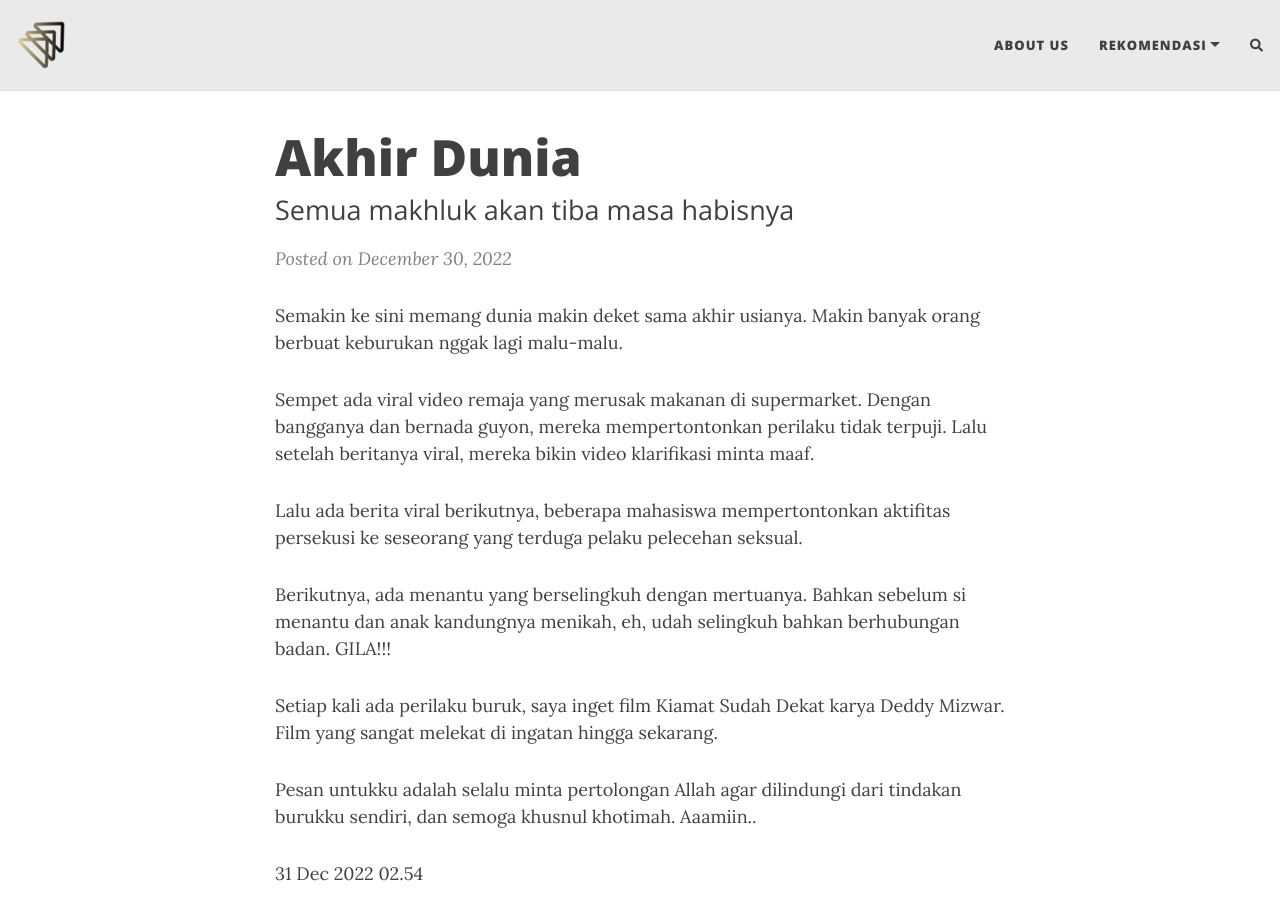
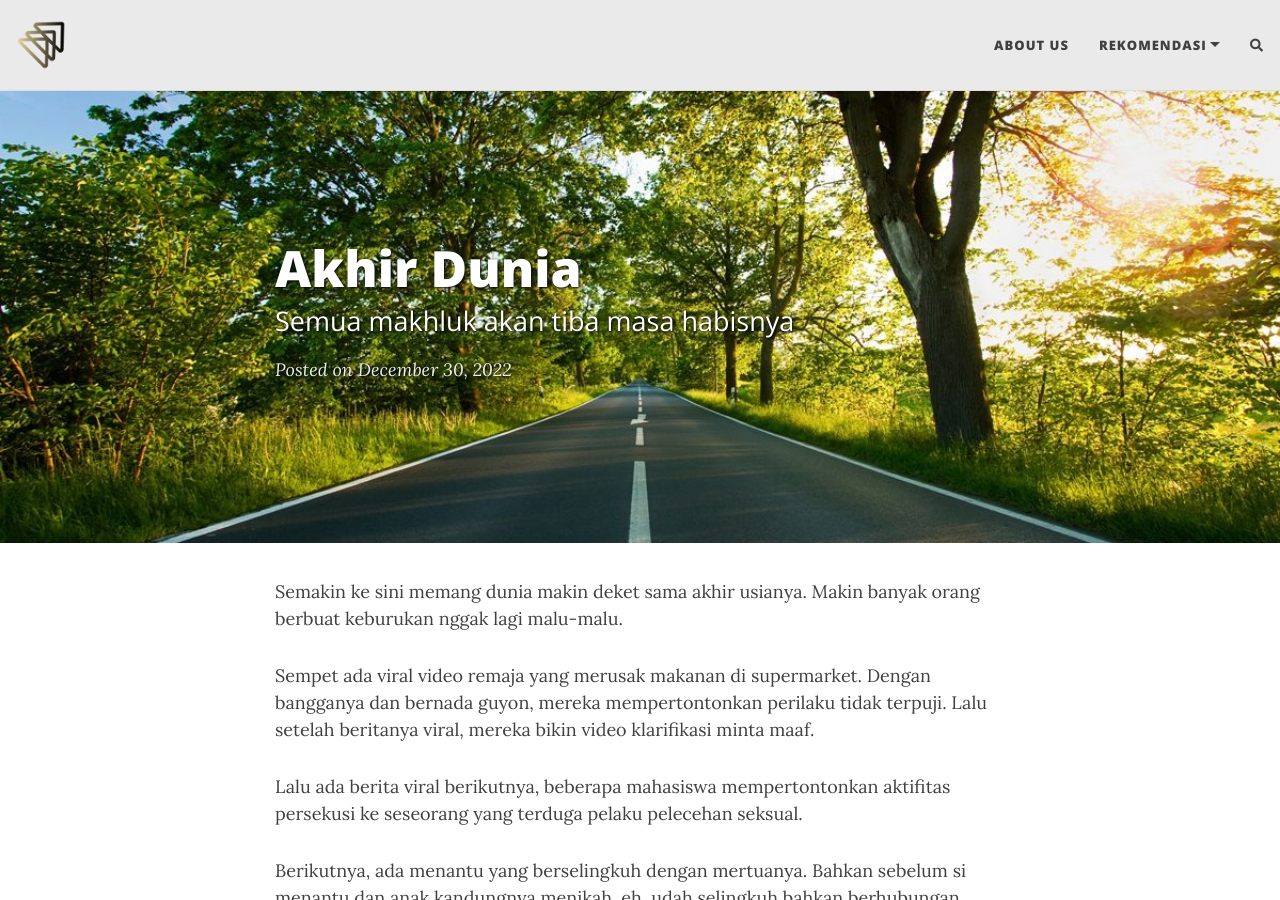
Before and after one commit to haloorderio/mediabaru, a Jekyll site: the page built from _posts/2022-12-30-akhir-dunia.md, in a window 1280 px wide and 900 px high. Built offline with Jekyll 4.4.1, drawn with Linux system fonts in a browser that asks for light colours; nearby versions of some CDN libraries; comment, search, counter and statistics services are not loaded.

Commit message:
Update 2022-12-30-akhir-dunia.md

```diff
--- a/_posts/2022-12-30-akhir-dunia.md
+++ b/_posts/2022-12-30-akhir-dunia.md
@@ -2,7 +2,7 @@
 layout: post
 title: Akhir Dunia
 subtitle: Semua makhluk akan tiba masa habisnya
-cover-img:
+cover-img: /assets/img/path.jpg
 thumbnail-img: /assets/img/pexels-pnw-production-9218702.jpg
 share-img: /assets/img/pexels-pnw-production-9218702.jpg
 tags: [kreatif, karir]
```
